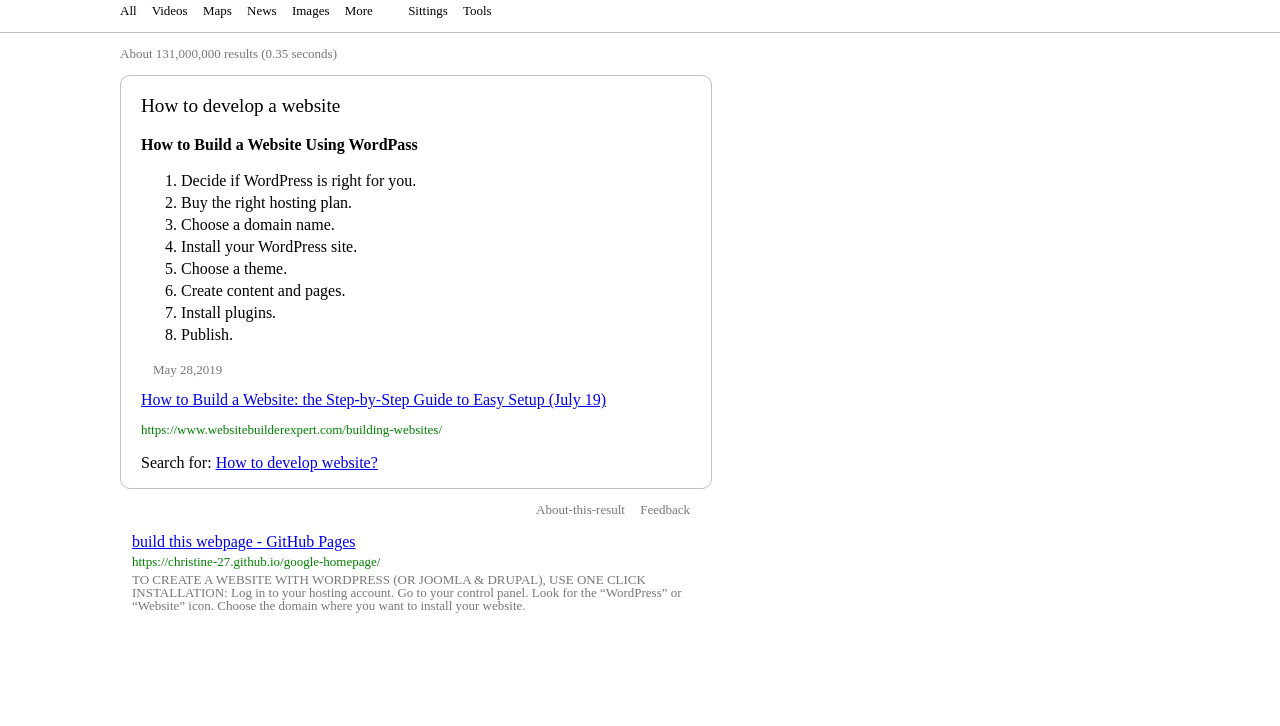
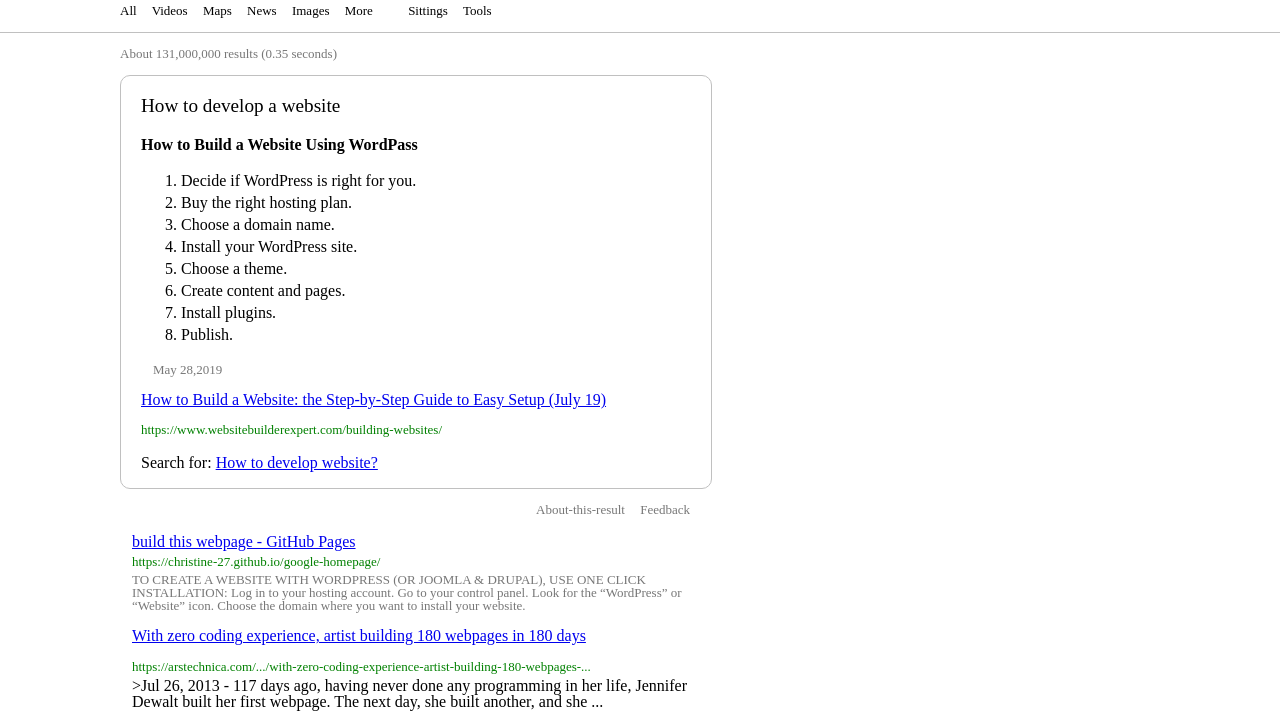
Before and after one commit to Hussein-Hossam-Idris/Google-search-result-page, a plain HTML site: page index.html in a window 1280 px wide. Shown: the part 77-803 px from the top of the page. Drawn offline with Linux system fonts and the light colour scheme.

Commit message:
phase 3: finished the page

```diff
--- a/index.html
+++ b/index.html
@@ -43,14 +43,18 @@
             </p>
             <div style="line-height: 1; padding-left: 12px">
                 <p style="margin-bottom: -8px"><a href="/">build this webpage - GitHub Pages</a></p>
-                <p style="color: green; font-size:small; margin-bottom: -8px">https://christine-27.github.io/google-homepage/</p>
+                <p style="color: green; font-size:small; margin-bottom: -8px">
+                    https://christine-27.github.io/google-homepage/</p>
                 <p style="color: #777; font-size:small">TO CREATE A WEBSITE WITH WORDPRESS (OR JOOMLA & DRUPAL), USE ONE
                     CLICK INSTALLATION: Log in to your hosting account. Go to your control panel. Look for the
                     “WordPress” or “Website” icon. Choose the domain where you want to install your website.</p>
             </div>
-            <div class="div-5">
+            <div style="line-height: 1; padding-left: 12px;">
+                <p><a href="/">With zero coding experience, artist building 180 webpages in 180 days</a></p>
+                <p style="color: green; font-size:small; margin-bottom: -8px">https://arstechnica.com/.../with-zero-coding-experience-artist-building-180-webpages-...</p>
 
-
+                <p style="color: #777; font-size:small"></p>>Jul 26, 2013 - 117 days ago, having never done any programming in her life, Jennifer Dewalt built her
+                    first webpage. The next day, she built another, and she ...</p>
             </div>
         </div>
 
```
